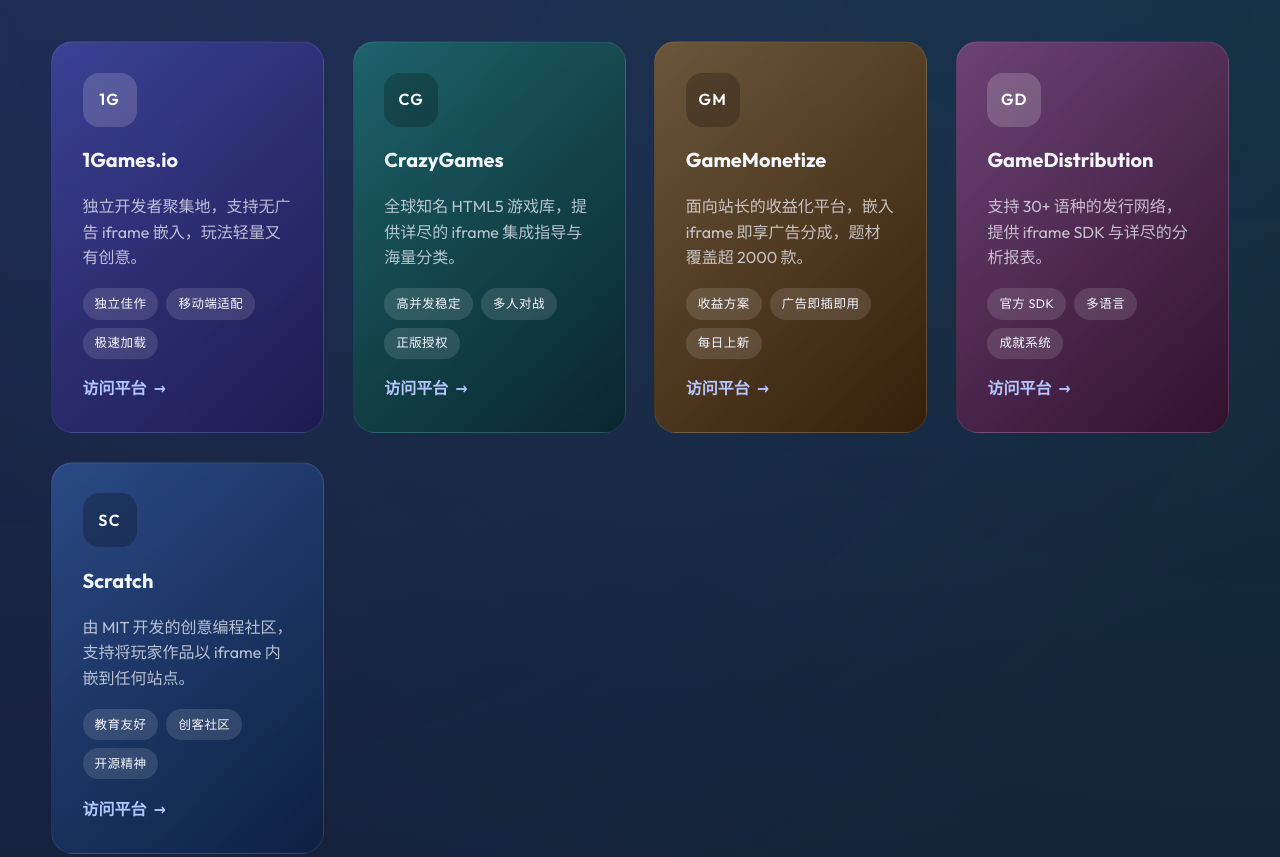
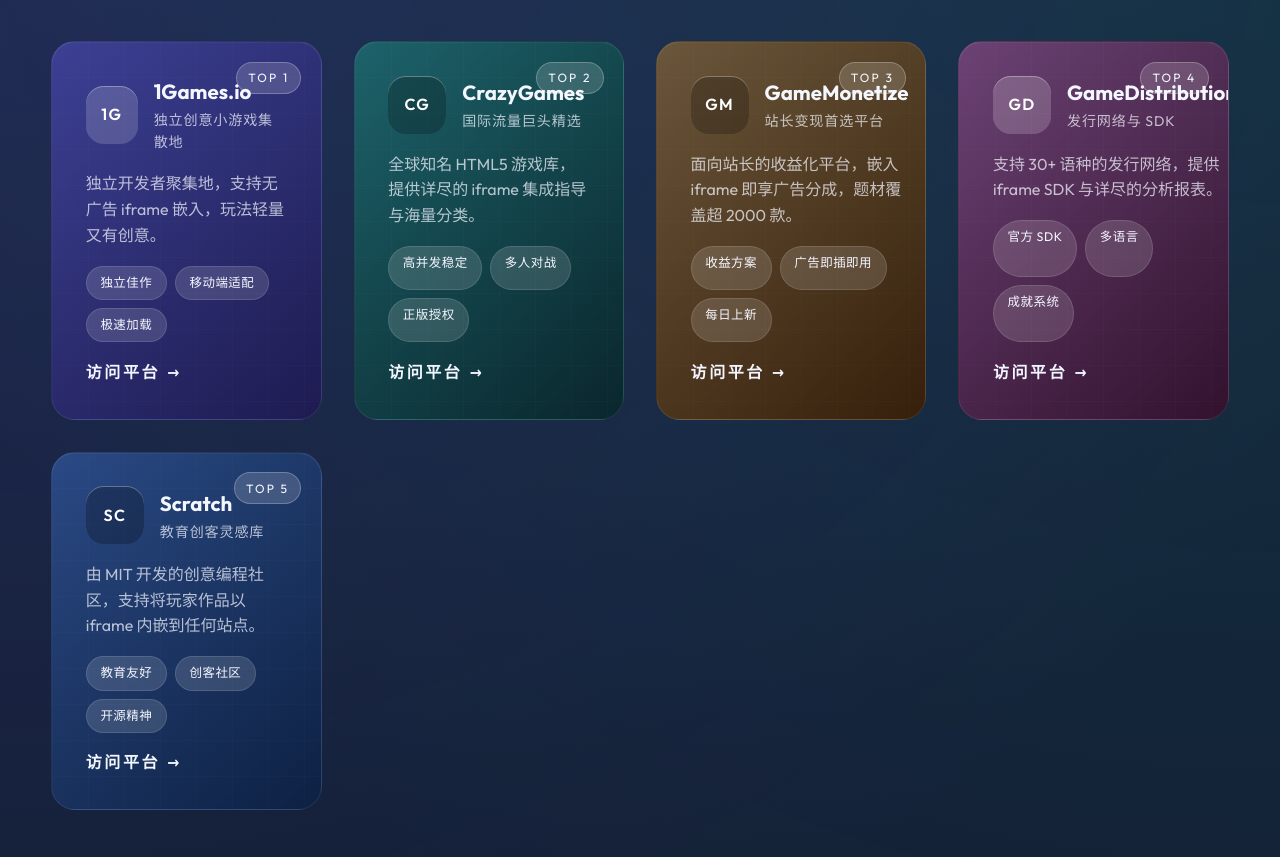
Before and after one commit to youxunzhang/gameul.com, a website: page index.html in a window 1280 px wide. Shown: the part 3619-4476 px from the top of the page. Drawn offline with Linux system fonts and the light colour scheme.

Commit message:
Restyle iframe hub tiles on homepage

```diff
--- a/assets/css/styles.css
+++ b/assets/css/styles.css
@@ -245,26 +245,60 @@
 
 .iframe-hub__grid {
   display: grid;
-  grid-template-columns: repeat(auto-fit, minmax(220px, 1fr));
-  gap: 1.8rem;
+  grid-template-columns: repeat(auto-fit, minmax(240px, 1fr));
+  gap: 2rem;
 }
 
 .iframe-hub-card {
   position: relative;
-  display: flex;
-  flex-direction: column;
+  display: grid;
+  grid-template-rows: auto auto 1fr auto;
   gap: 1.1rem;
-  padding: 1.9rem;
-  border-radius: 22px;
+  padding: 2.1rem;
+  border-radius: 24px;
   border: 1px solid rgba(255, 255, 255, 0.08);
   box-shadow: inset 0 1px 0 rgba(255, 255, 255, 0.04);
   overflow: hidden;
-  min-height: 260px;
+  min-height: 280px;
+  transition: transform 0.3s ease, box-shadow 0.3s ease;
+}
+
+.iframe-hub-card::before {
+  content: "";
+  position: absolute;
+  inset: 0;
+  background: linear-gradient(90deg, rgba(255, 255, 255, 0.12) 1px, transparent 1px),
+    linear-gradient(0deg, rgba(255, 255, 255, 0.12) 1px, transparent 1px);
+  background-size: 36px 36px;
+  opacity: 0.12;
+  pointer-events: none;
+  mix-blend-mode: screen;
+}
+
+.iframe-hub-card::after {
+  content: "";
+  position: absolute;
+  inset: 0;
+  background: radial-gradient(120% 120% at 20% 0%, rgba(255, 255, 255, 0.2), transparent 55%);
+  opacity: 0;
+  transition: opacity 0.3s ease;
+  pointer-events: none;
+}
+
+.iframe-hub-card:hover,
+.iframe-hub-card:focus-within {
+  transform: translateY(-6px);
+  box-shadow: 0 20px 40px rgba(8, 12, 30, 0.35);
+}
+
+.iframe-hub-card:hover::after,
+.iframe-hub-card:focus-within::after {
+  opacity: 0.85;
 }
 
 .iframe-hub-card h3 {
   margin: 0;
-  font-size: 1.25rem;
+  font-size: 1.28rem;
 }
 
 .iframe-hub-card p {
@@ -272,16 +306,50 @@
   color: var(--text-muted);
 }
 
+.iframe-hub-card__header {
+  position: relative;
+  display: flex;
+  gap: 1rem;
+  align-items: center;
+  z-index: 1;
+}
+
+.iframe-hub-card__subtitle {
+  font-size: 0.88rem;
+  letter-spacing: 0.06em;
+  text-transform: uppercase;
+  color: rgba(255, 255, 255, 0.78);
+}
+
+.iframe-hub-card__description {
+  z-index: 1;
+}
+
 .iframe-hub-card__icon {
-  width: 54px;
-  height: 54px;
-  border-radius: 16px;
+  width: 58px;
+  height: 58px;
+  border-radius: 18px;
   display: grid;
   place-items: center;
   font-weight: 600;
   letter-spacing: 0.08em;
   background: rgba(255, 255, 255, 0.12);
   color: #fff;
+  box-shadow: inset 0 1px 0 rgba(255, 255, 255, 0.32);
+}
+
+.iframe-hub-card__rank {
+  position: absolute;
+  top: 1.2rem;
+  right: 1.2rem;
+  z-index: 1;
+  font-size: 0.75rem;
+  letter-spacing: 0.18em;
+  text-transform: uppercase;
+  background: rgba(255, 255, 255, 0.16);
+  padding: 0.35rem 0.7rem;
+  border-radius: 999px;
+  border: 1px solid rgba(255, 255, 255, 0.24);
 }
 
 .iframe-hub-card__tags {
@@ -291,24 +359,28 @@
   display: flex;
   flex-wrap: wrap;
   gap: 0.5rem;
+  z-index: 1;
 }
 
 .iframe-hub-card__tags li {
   font-size: 0.78rem;
   letter-spacing: 0.04em;
   text-transform: uppercase;
-  background: rgba(255, 255, 255, 0.12);
-  padding: 0.35rem 0.75rem;
+  background: rgba(255, 255, 255, 0.14);
+  padding: 0.38rem 0.85rem;
   border-radius: 999px;
+  border: 1px solid rgba(255, 255, 255, 0.12);
 }
 
 .iframe-hub-card__cta {
-  margin-top: auto;
   display: inline-flex;
   align-items: center;
   gap: 0.45rem;
   font-weight: 600;
-  color: #b4c6ff;
+  color: #f3f6ff;
+  text-transform: uppercase;
+  letter-spacing: 0.16em;
+  z-index: 1;
 }
 
 .iframe-hub-card__cta span {
@@ -367,18 +439,18 @@
   }
 
   .iframe-hub__grid {
-    gap: 1.2rem;
+    gap: 1.4rem;
   }
 }
 
 @media (max-width: 520px) {
   .iframe-hub-card {
-    padding: 1.4rem;
+    padding: 1.6rem;
   }
 
   .iframe-hub-card__icon {
-    width: 48px;
-    height: 48px;
+    width: 50px;
+    height: 50px;
   }
 }
 
--- a/index.html
+++ b/index.html
@@ -196,9 +196,15 @@
       </div>
       <div class="container iframe-hub__grid" role="list">
         <article class="iframe-hub-card iframe-hub-card--violet" role="listitem">
+          <span class="iframe-hub-card__rank" aria-hidden="true">TOP 1</span>
+          <div class="iframe-hub-card__header">
             <div class="iframe-hub-card__icon" aria-hidden="true">1G</div>
+            <div>
               <h3>1Games.io</h3>
-          <p>独立开发者聚集地，支持无广告 iframe 嵌入，玩法轻量又有创意。</p>
+              <p class="iframe-hub-card__subtitle">独立创意小游戏集散地</p>
+            </div>
+          </div>
+          <p class="iframe-hub-card__description">独立开发者聚集地，支持无广告 iframe 嵌入，玩法轻量又有创意。</p>
           <ul class="iframe-hub-card__tags">
             <li>独立佳作</li>
             <li>移动端适配</li>
@@ -209,9 +215,15 @@
           </a>
         </article>
         <article class="iframe-hub-card iframe-hub-card--teal" role="listitem">
+          <span class="iframe-hub-card__rank" aria-hidden="true">TOP 2</span>
+          <div class="iframe-hub-card__header">
             <div class="iframe-hub-card__icon" aria-hidden="true">CG</div>
+            <div>
               <h3>CrazyGames</h3>
-          <p>全球知名 HTML5 游戏库，提供详尽的 iframe 集成指导与海量分类。</p>
+              <p class="iframe-hub-card__subtitle">国际流量巨头精选</p>
+            </div>
+          </div>
+          <p class="iframe-hub-card__description">全球知名 HTML5 游戏库，提供详尽的 iframe 集成指导与海量分类。</p>
           <ul class="iframe-hub-card__tags">
             <li>高并发稳定</li>
             <li>多人对战</li>
@@ -222,9 +234,15 @@
           </a>
         </article>
         <article class="iframe-hub-card iframe-hub-card--amber" role="listitem">
+          <span class="iframe-hub-card__rank" aria-hidden="true">TOP 3</span>
+          <div class="iframe-hub-card__header">
             <div class="iframe-hub-card__icon" aria-hidden="true">GM</div>
+            <div>
               <h3>GameMonetize</h3>
-          <p>面向站长的收益化平台，嵌入 iframe 即享广告分成，题材覆盖超 2000 款。</p>
+              <p class="iframe-hub-card__subtitle">站长变现首选平台</p>
+            </div>
+          </div>
+          <p class="iframe-hub-card__description">面向站长的收益化平台，嵌入 iframe 即享广告分成，题材覆盖超 2000 款。</p>
           <ul class="iframe-hub-card__tags">
             <li>收益方案</li>
             <li>广告即插即用</li>
@@ -235,9 +253,15 @@
           </a>
         </article>
         <article class="iframe-hub-card iframe-hub-card--pink" role="listitem">
+          <span class="iframe-hub-card__rank" aria-hidden="true">TOP 4</span>
+          <div class="iframe-hub-card__header">
             <div class="iframe-hub-card__icon" aria-hidden="true">GD</div>
+            <div>
               <h3>GameDistribution</h3>
-          <p>支持 30+ 语种的发行网络，提供 iframe SDK 与详尽的分析报表。</p>
+              <p class="iframe-hub-card__subtitle">发行网络与 SDK</p>
+            </div>
+          </div>
+          <p class="iframe-hub-card__description">支持 30+ 语种的发行网络，提供 iframe SDK 与详尽的分析报表。</p>
           <ul class="iframe-hub-card__tags">
             <li>官方 SDK</li>
             <li>多语言</li>
@@ -248,9 +272,15 @@
           </a>
         </article>
         <article class="iframe-hub-card iframe-hub-card--blue" role="listitem">
+          <span class="iframe-hub-card__rank" aria-hidden="true">TOP 5</span>
+          <div class="iframe-hub-card__header">
             <div class="iframe-hub-card__icon" aria-hidden="true">SC</div>
+            <div>
               <h3>Scratch</h3>
-          <p>由 MIT 开发的创意编程社区，支持将玩家作品以 iframe 内嵌到任何站点。</p>
+              <p class="iframe-hub-card__subtitle">教育创客灵感库</p>
+            </div>
+          </div>
+          <p class="iframe-hub-card__description">由 MIT 开发的创意编程社区，支持将玩家作品以 iframe 内嵌到任何站点。</p>
           <ul class="iframe-hub-card__tags">
             <li>教育友好</li>
             <li>创客社区</li>
```
Lines whose indentation alone changed are shown as unchanged.
